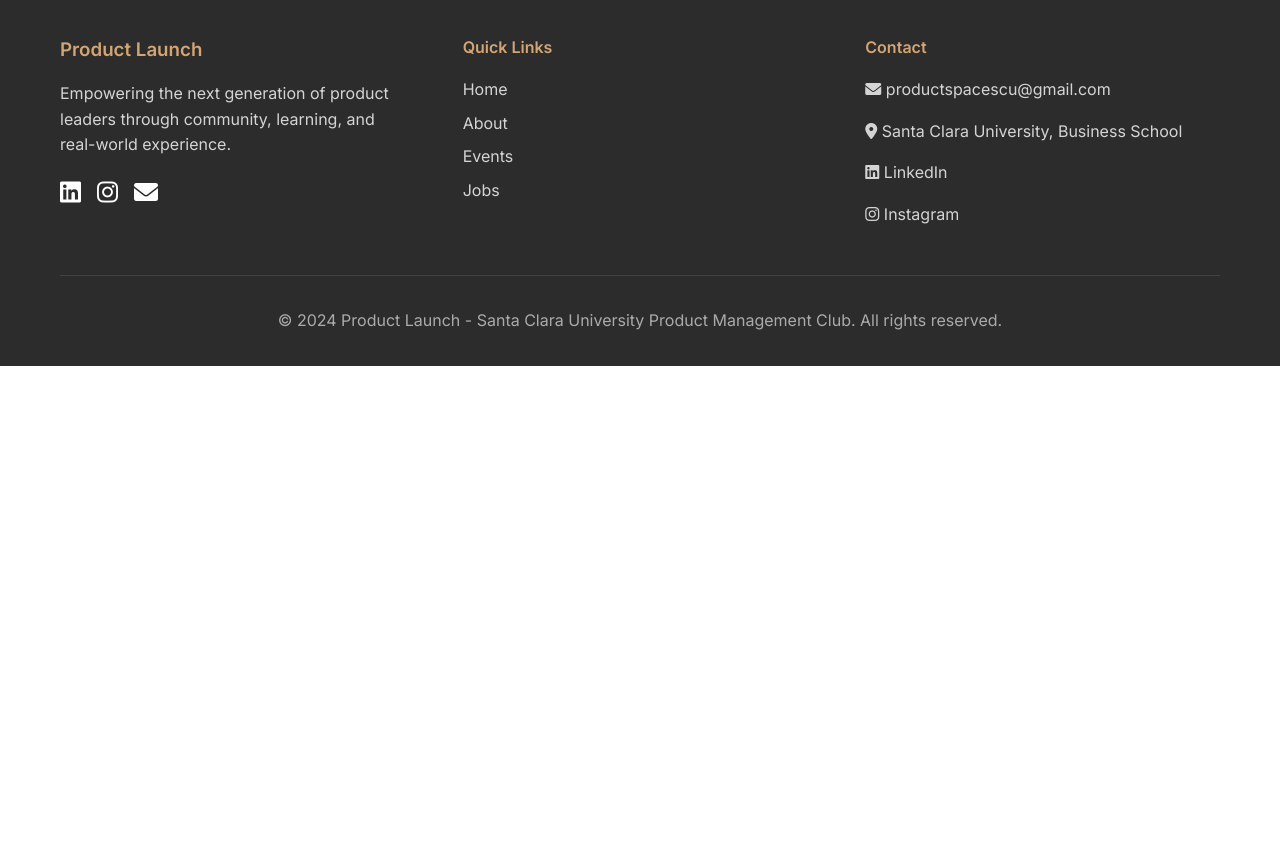
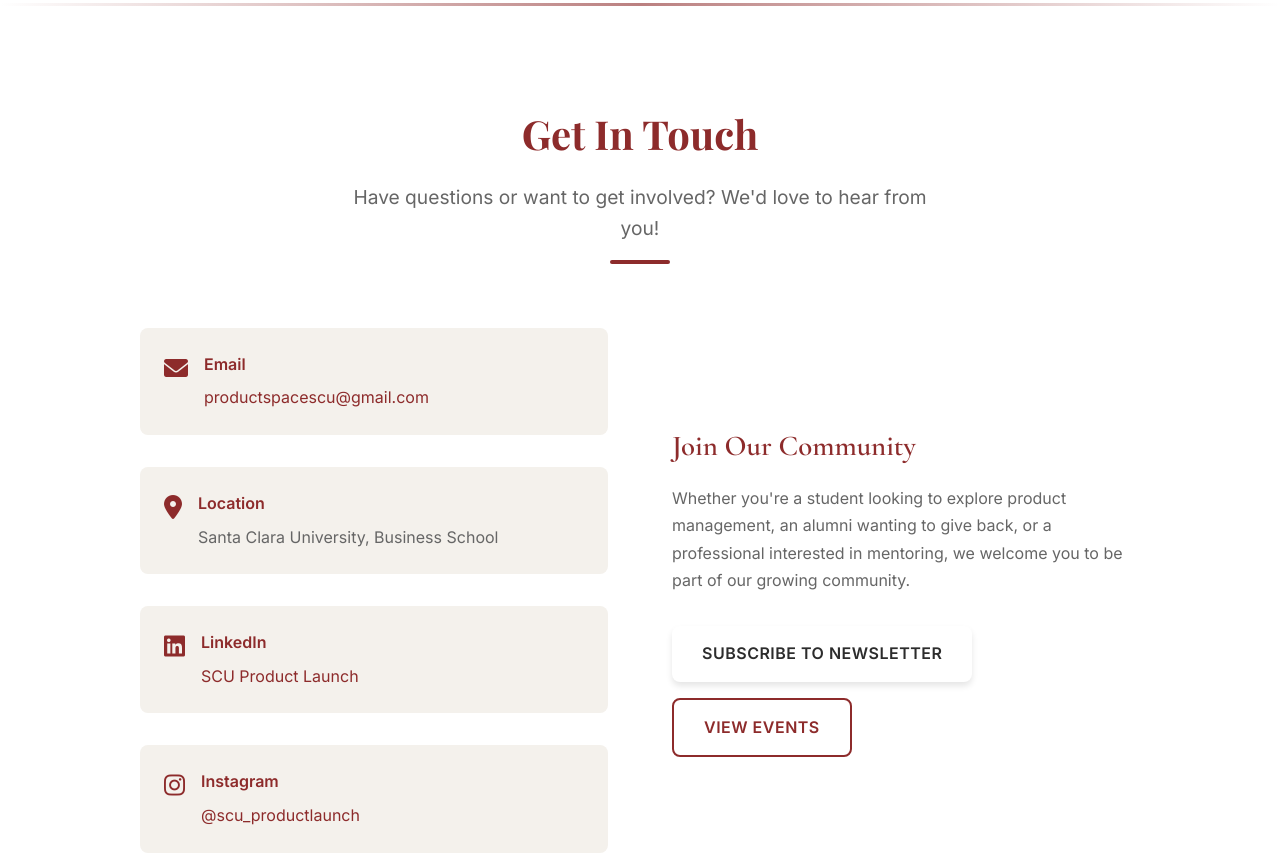
Before and after one commit to saanviagrawal04/scuproduct-website, a website: page index.html in a window 1280 px wide. Shown: the part 5545-6402 px from the top of the page. Before the commit the page ends 5911 px from the top, so only its background shows below. Drawn offline with nearby package versions, Linux system fonts and the light colour scheme.

Commit message:
Add files via upload

```diff
--- a/index.html
+++ b/index.html
@@ -348,6 +348,60 @@
         </div>
     </section>
 
+    <!-- Section Divider -->
+    <div class="section-divider-large"></div>
+
+    <!-- Contact Section -->
+    <section id="contact" class="contact">
+        <div class="container">
+            <div class="section-header">
+                <h2>Get In Touch</h2>
+                <p>Have questions or want to get involved? We'd love to hear from you!</p>
+                <div class="section-divider"></div>
+            </div>
+            <div class="contact-content">
+                <div class="contact-info">
+                    <div class="contact-item">
+                        <i class="fas fa-envelope"></i>
+                        <div>
+                            <h4>Email</h4>
+                            <p><a href="mailto:productspacescu@gmail.com">productspacescu@gmail.com</a></p>
+                        </div>
+                    </div>
+                    <div class="contact-item">
+                        <i class="fas fa-map-marker-alt"></i>
+                        <div>
+                            <h4>Location</h4>
+                            <p>Santa Clara University, Business School</p>
+                        </div>
+                    </div>
+                    <div class="contact-item">
+                        <i class="fab fa-linkedin"></i>
+                        <div>
+                            <h4>LinkedIn</h4>
+                            <p><a href="https://www.linkedin.com/company/scu-product-space/" target="_blank">SCU Product Launch</a></p>
+                        </div>
+                    </div>
+                    <div class="contact-item">
+                        <i class="fab fa-instagram"></i>
+                        <div>
+                            <h4>Instagram</h4>
+                            <p><a href="https://www.instagram.com/scu_productlaunch/" target="_blank">@scu_productlaunch</a></p>
+                        </div>
+                    </div>
+                </div>
+                <div class="contact-message">
+                    <h3>Join Our Community</h3>
+                    <p>Whether you're a student looking to explore product management, an alumni wanting to give back, or a professional interested in mentoring, we welcome you to be part of our growing community.</p>
+                    <div class="contact-actions">
+                        <a href="#newsletter" class="btn btn-primary">Subscribe to Newsletter</a>
+                        <a href="#events" class="btn btn-secondary">View Events</a>
+                    </div>
+                </div>
+            </div>
+        </div>
+    </section>
+
     <!-- Footer -->
     <footer class="footer">
         <div class="container">
@@ -358,7 +412,7 @@
                     learning, and real-world experience.</p>
                     <div class="social-links">
                         <a href="https://www.linkedin.com/company/scu-product-space/" target="_blank"><i class="fab fa-linkedin"></i></a>
-                        <a href="https://www.instagram.com/santaclara.productspace/" target="_blank"><i class="fab fa-instagram"></i></a>
+                        <a href="https://www.instagram.com/scu_productlaunch/" target="_blank"><i class="fab fa-instagram"></i></a>
                         <a href="mailto:productspacescu@gmail.com"><i class="fas fa-envelope"></i></a>
                     </div>
                 </div>
@@ -376,7 +430,7 @@
                     <p><i class="fas fa-envelope"></i> <a href="mailto:productspacescu@gmail.com">productspacescu@gmail.com</a></p>
                     <p><i class="fas fa-map-marker-alt"></i> Santa Clara University, Business School</p>
                     <p><i class="fab fa-linkedin"></i> <a href="https://www.linkedin.com/company/scu-product-space/" target="_blank">LinkedIn</a></p>
-                    <p><i class="fab fa-instagram"></i> <a href="https://www.instagram.com/santaclara.productspace/" target="_blank">Instagram</a></p>
+                    <p><i class="fab fa-instagram"></i> <a href="https://www.instagram.com/scu_productlaunch/" target="_blank">Instagram</a></p>
                 </div>
             </div>
             <div class="footer-bottom">
--- a/styles.css
+++ b/styles.css
@@ -1006,6 +1006,93 @@ img.image-error {
     font-size: 1.1rem;
 }
 
+/* Contact Section */
+.contact {
+    padding: 4rem 0;
+    background: var(--white);
+}
+
+.contact-content {
+    display: grid;
+    grid-template-columns: 1fr 1fr;
+    gap: 4rem;
+    max-width: 1000px;
+    margin: 0 auto;
+}
+
+.contact-info {
+    display: flex;
+    flex-direction: column;
+    gap: 2rem;
+}
+
+.contact-item {
+    display: flex;
+    align-items: flex-start;
+    gap: 1rem;
+    padding: 1.5rem;
+    background: var(--secondary-color);
+    border-radius: var(--border-radius);
+    transition: var(--transition);
+}
+
+.contact-item:hover {
+    transform: translateY(-2px);
+    box-shadow: var(--shadow);
+}
+
+.contact-item i {
+    font-size: 1.5rem;
+    color: var(--primary-color);
+    margin-top: 0.25rem;
+}
+
+.contact-item h4 {
+    color: var(--primary-color);
+    margin-bottom: 0.5rem;
+    font-weight: 600;
+}
+
+.contact-item p {
+    color: var(--text-light);
+    margin: 0;
+}
+
+.contact-item a {
+    color: var(--primary-color);
+    text-decoration: none;
+    transition: var(--transition);
+}
+
+.contact-item a:hover {
+    color: var(--accent-color);
+}
+
+.contact-message {
+    display: flex;
+    flex-direction: column;
+    justify-content: center;
+}
+
+.contact-message h3 {
+    color: var(--primary-color);
+    font-size: 1.8rem;
+    margin-bottom: 1rem;
+    font-family: 'Cormorant Garamond', serif;
+}
+
+.contact-message p {
+    color: var(--text-light);
+    line-height: 1.7;
+    margin-bottom: 2rem;
+}
+
+.contact-actions {
+    display: flex;
+    gap: 1rem;
+    flex-wrap: wrap;
+}
+
 /* Newsletter Section */
 .newsletter {
     padding: 6rem 0;
@@ -1328,6 +1415,12 @@ img.image-error {
         text-align: center;
     }
 
+    .contact-content {
+        grid-template-columns: 1fr;
+        gap: 2rem;
+        text-align: center;
+    }
+
     .newsletter-features {
         align-items: center;
     }
```
Also changed, not shown: README.md.
